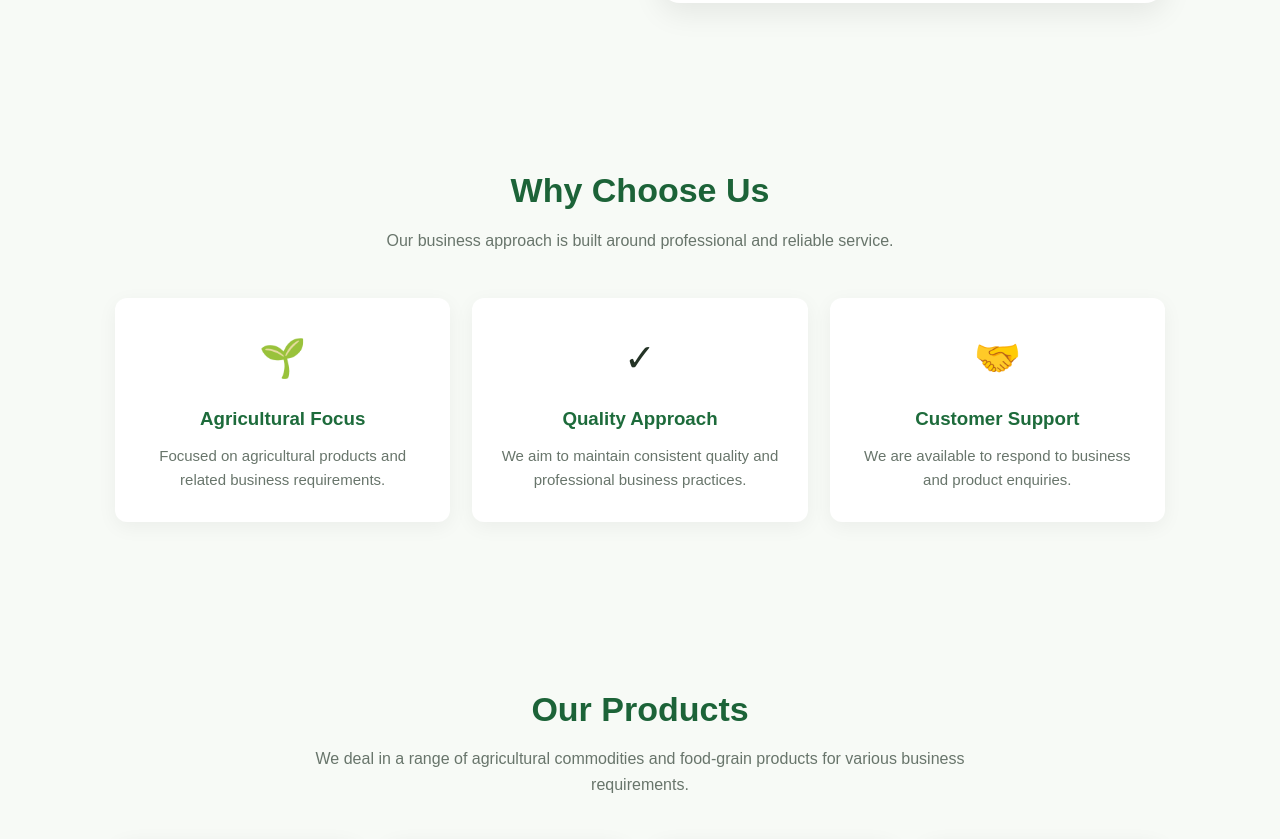
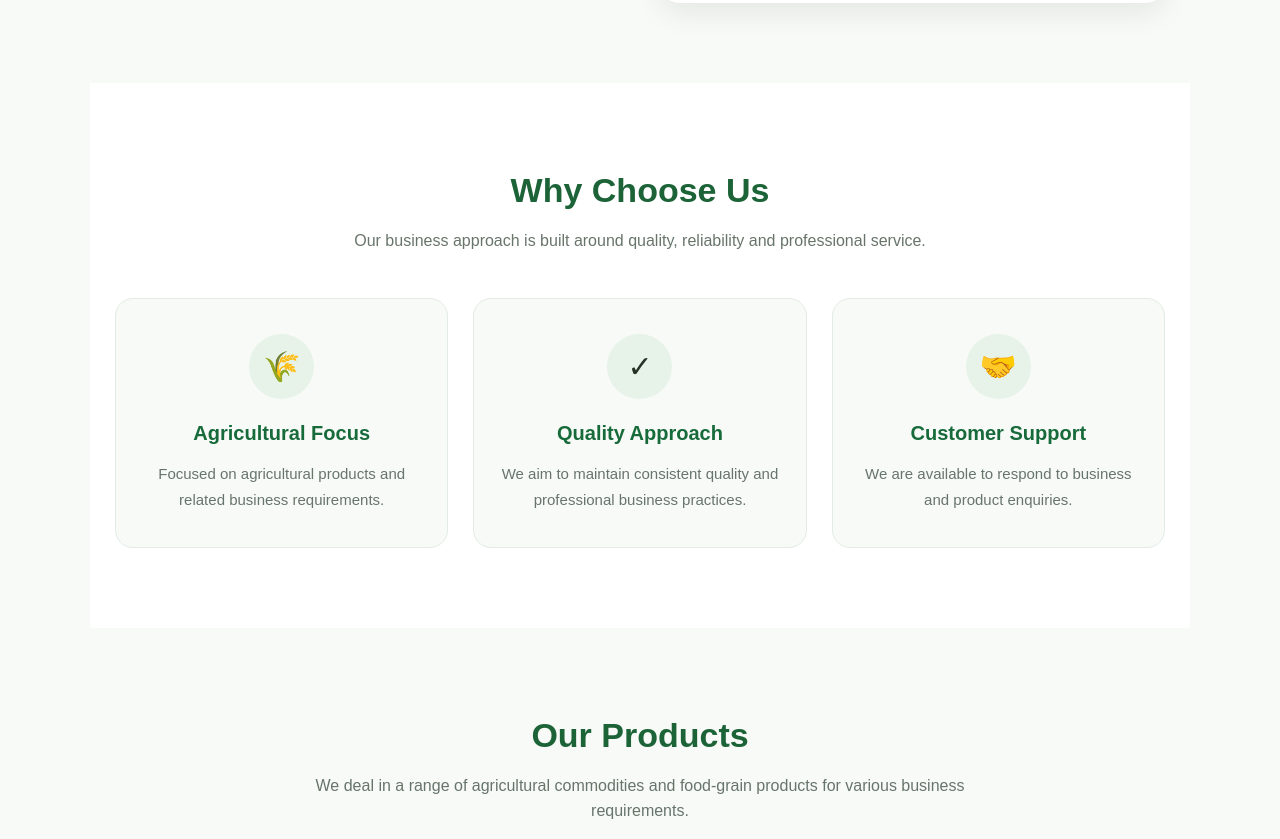
Before and after one commit to videodemo12like09/solarnestagroproducts, a plain HTML site: page index.html in a window 1280 px wide. Shown: the part 1558-2397 px from the top of the page. Drawn offline with Linux system fonts and the light colour scheme.

Commit message:
Improve Why Choose Us section

```diff
--- a/index.html
+++ b/index.html
@@ -328,6 +328,70 @@
             color: #68756b;
             font-size: 15px;
         }
+
+
+
+
+/* WHY CHOOSE US */
+
+.why-section {
+    background: #ffffff;
+}
+
+.why-container {
+    max-width: 1100px;
+    margin: 40px auto 0;
+    display: grid;
+    grid-template-columns: repeat(3, 1fr);
+    gap: 25px;
+}
+
+.why-card {
+    background: #f7faf7;
+    padding: 35px 25px;
+    text-align: center;
+    border-radius: 18px;
+    border: 1px solid #e2ebe4;
+    transition: transform 0.3s ease, box-shadow 0.3s ease;
+}
+
+.why-card:hover {
+    transform: translateY(-7px);
+    box-shadow: 0 12px 28px rgba(0, 0, 0, 0.10);
+}
+
+.why-icon {
+    width: 65px;
+    height: 65px;
+    margin: 0 auto 18px;
+    display: flex;
+    align-items: center;
+    justify-content: center;
+    background: #e7f3e9;
+    border-radius: 50%;
+    font-size: 30px;
+}
+
+.why-card h3 {
+    color: #176b3a;
+    font-size: 20px;
+    margin-bottom: 12px;
+}
+
+.why-card p {
+    color: #68756b;
+    font-size: 15px;
+    line-height: 1.7;
+}
+
+@media (max-width: 800px) {
+
+    .why-container {
+        grid-template-columns: 1fr;
+    }
+
+}
+
 
       /* PRODUCTS */
 .products {
@@ -688,25 +752,25 @@
 </section>
 
 
-<!-- WHY US -->
-<section class="section">
+<!-- WHY CHOOSE US -->
+<section class="section why-section" id="why">
 
     <div class="section-title">
 
         <h2>Why Choose Us</h2>
 
         <p>
-            Our business approach is built around
-            professional and reliable service.
+            Our business approach is built around quality,
+            reliability and professional service.
         </p>
 
     </div>
 
-    <div class="features">
+    <div class="why-container">
 
-        <div class="feature">
+        <div class="why-card">
 
-            <div class="feature-icon">🌱</div>
+            <div class="why-icon">🌾</div>
 
             <h3>Agricultural Focus</h3>
 
@@ -718,9 +782,9 @@
         </div>
 
 
-        <div class="feature">
+        <div class="why-card">
 
-            <div class="feature-icon">✓</div>
+            <div class="why-icon">✓</div>
 
             <h3>Quality Approach</h3>
 
@@ -732,9 +796,9 @@
         </div>
 
 
-        <div class="feature">
+        <div class="why-card">
 
-            <div class="feature-icon">🤝</div>
+            <div class="why-icon">🤝</div>
 
             <h3>Customer Support</h3>
 
@@ -748,7 +812,6 @@
     </div>
 
 </section>
-
 
 <!-- PRODUCTS -->
 
```
